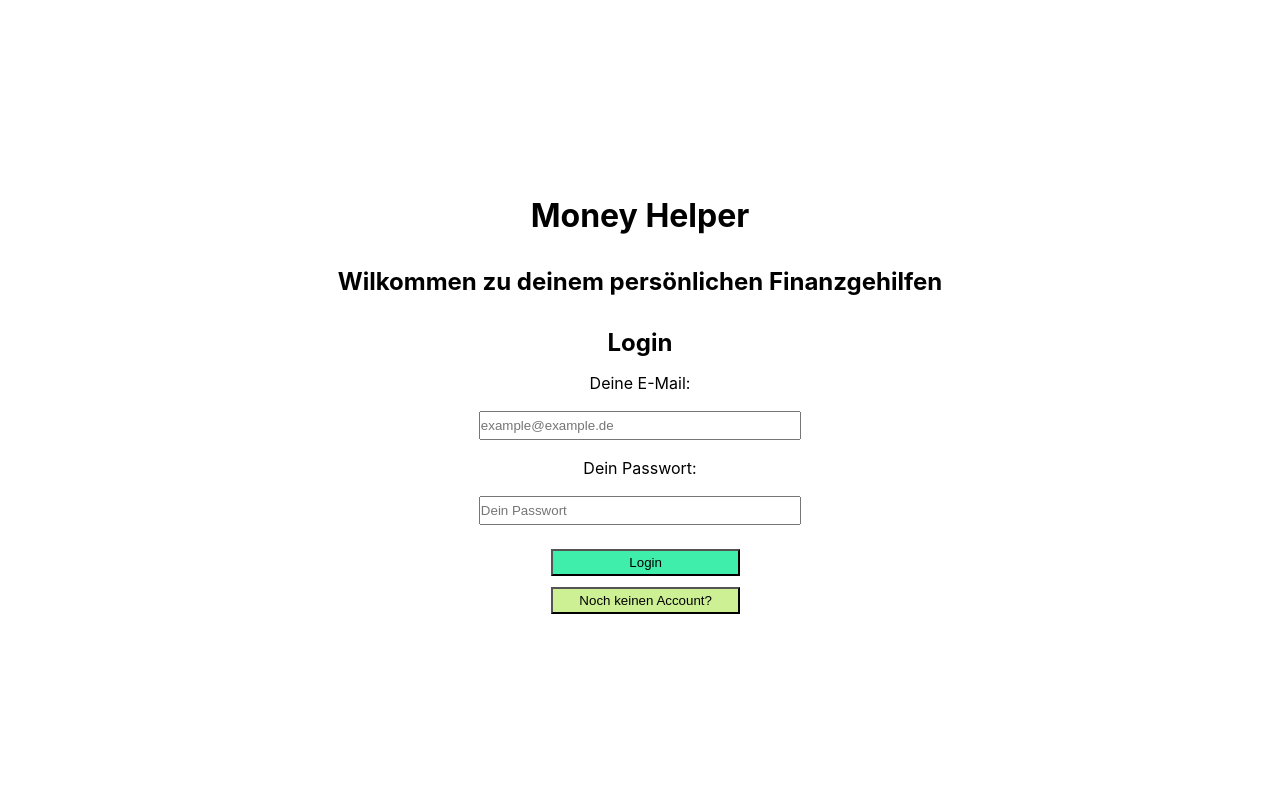
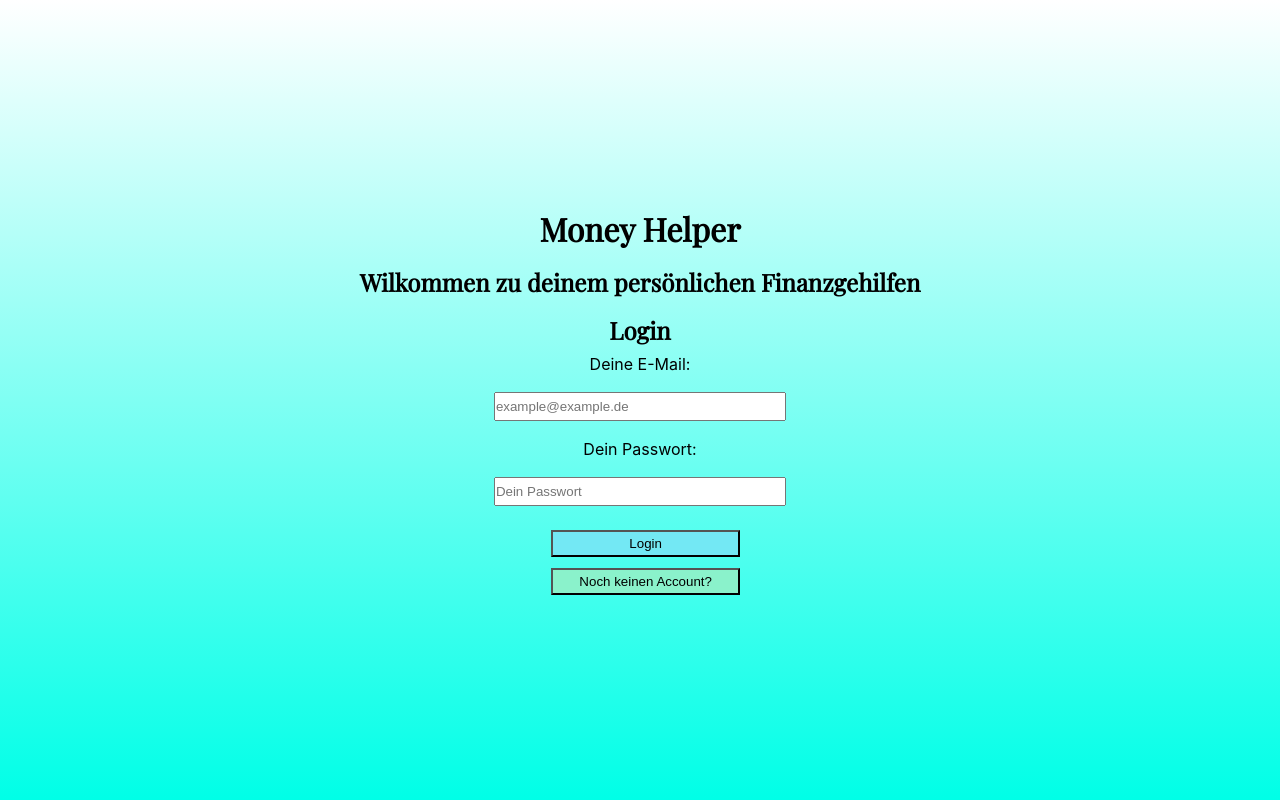
Before and after one commit to Sternenwarte88/money_helper, a React (Create React App) app: page / in a window 1280 px wide. Built offline with nearby package versions, Linux system fonts and the light colour scheme.

Commit message:
fixed issue with signup, styles login page and made universal style

```diff
--- a/src/App.css
+++ b/src/App.css
@@ -1,3 +1,5 @@
+@import url('https://fonts.googleapis.com/css2?family=Playfair+Display&display=swap');
+
 #root {
 	display: flex;
 	justify-content: center;
@@ -9,13 +11,26 @@
 body {
 	text-align: center;
 	display: inline-block;
+	background-image: linear-gradient(white, #00ffe7);
 }
 
 button {
-  display: inline-block;
-
+	display: inline-block;
 }
 
 input {
 	width: 6rem;
 }
+
+h1,
+h2 {
+	padding: 8px;
+	margin: 0;
+	font-family: 'Playfair Display', serif;
+}
+
+button {
+	width: 100%;
+	margin: 3%;
+	padding: 4px;
+}
--- a/src/container/login/login.jsx
+++ b/src/container/login/login.jsx
@@ -5,7 +5,7 @@ import Input from '../../components/UI/Input';
 import * as actionCreators from '../../store/actions/auth';
 import classes from './login.module.css';
 
-// TODO: Style loginpage
+// TODO: Store token in state
 
 class Login extends Component {
 	loginInformation = {
--- a/src/container/login/login.module.css
+++ b/src/container/login/login.module.css
@@ -1,9 +1,3 @@
-h1,
-h2 {
-	padding: 16px;
-	margin: 0;
-}
-
 .login {
 	text-align: center;
 }
@@ -22,14 +16,28 @@ h2 {
 	padding: 5px 0px;
 }
 
-button {
-	width: 100%;
-	margin: 3%;
-	padding: 4px;
+.loginBtn {
+	background-color: rgb(115, 232, 244);
+	text-decoration: none;
+	border-color: black;
 }
-.loginBtn{
-	background-color: rgb(63, 238, 171);
+
+.loginBtn:hover,
+.loginBtn:active {
+	background-color: rgb(115, 232, 244);
+	text-decoration: none;
+	border-color: black;
+	border-style: inset;
 }
-.signUpBtn{
-	background-color: rgb(205, 240, 148)
+.signUpBtn {
+	background-color: rgb(138, 242, 203);
+	text-decoration: none;
+	border-color: black;
 }
+.signUpBtn:hover,
+.signUpBtn:active {
+	background-color: rgb(138, 242, 203);
+	text-decoration: none;
+	border-color: black;
+	border-style: inset;
+}
--- a/src/container/menu/menu.jsx
+++ b/src/container/menu/menu.jsx
@@ -1,5 +1,9 @@
 import React from 'react';
 import { HeadTitle } from '../../components/UI/headTitle';
+
+// TODO:Make overview and bills functional
+// TODO: Display a little overview of 3 items from each income and bills
+// TODO Style everything
 
 class overview extends React.Component {
 	render() {
--- a/src/container/signup/signup.jsx
+++ b/src/container/signup/signup.jsx
@@ -1,9 +1,13 @@
+import axios from 'axios';
 import React, { Component } from 'react';
+import { HeadTitle } from '../../components/UI/headTitle';
 import Input from '../../components/UI/Input';
 import classes from '../login/login.module.css';
-import { HeadTitle } from '../../components/UI/headTitle';
 
-import axios from 'axios';
+// TODO Style signUp Page
+// TODO After signingUp redirect to Login
+// TODO Implement Password confirmation
+// TODO Send a mail for confirmation
 
 class signUp extends Component {
 	state = {
@@ -35,11 +39,13 @@ class signUp extends Component {
 					mode: 'cors',
 				}
 			)
-			.then(data => {
-				console.log(data);
+			.then(res => {
+				if (res.data.msg === 'User created!') {
+					this.props.history.push('/');
+				}
 			})
 			.catch(err => {
-				console.log(err);
+				console.log(err.msg);
 			});
 	};
 
```
Also changed, not shown: src/App.jsx (+8 -5 lines), 1 other file (tests, documents, lock files or other folders).
